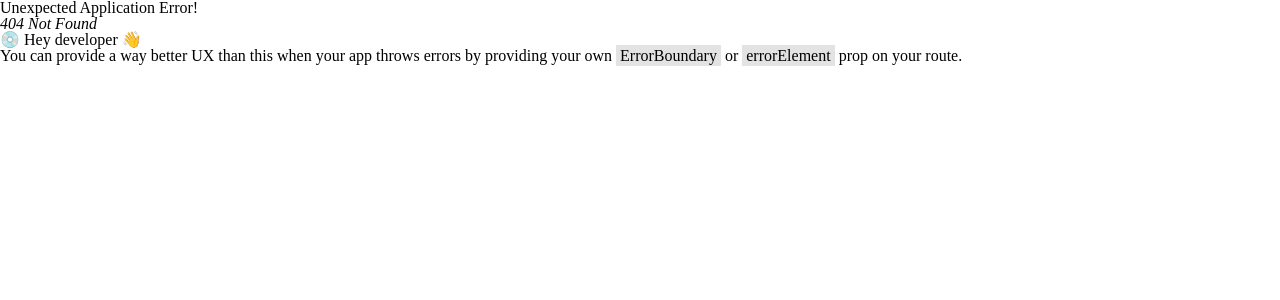
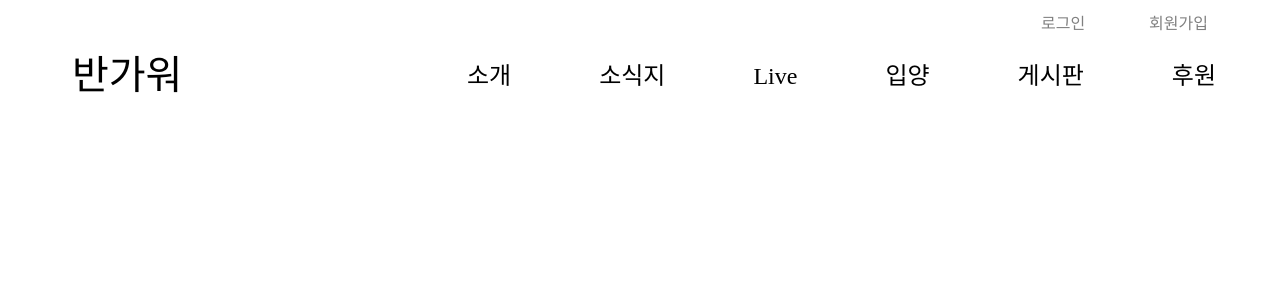
Before and after one commit to whdydrhks/SSAFY-COMMON-PROJECT, a React (Create React App) app in the folder Frontend/: page /findUserInfo in a window 1280 px wide. Before the commit this address had no page. Shown: the top 300 px of the page. Built offline with nearby package versions, Linux system fonts and the light colour scheme.

Commit message:
[FE] feat : Create findUserInfo.js and modify Router.js

```diff
--- a/Frontend/src/Router.js
+++ b/Frontend/src/Router.js
@@ -11,6 +11,7 @@ import Community from './views/Community/Community';
 import Donation from './views/Donation/Donation';
 import SignIn from './views/Account/SignIn';
 import SignUp from './views/Account/SignUp';
+import FindUserInfo from './views/Account/FindUserInfo';
 
 const router = createBrowserRouter([
   {
@@ -57,6 +58,10 @@ const router = createBrowserRouter([
     path: '/signUp',
     element: <SignUp />,
   },
+  {
+    path: '/findUserInfo',
+    element: <FindUserInfo />,
+  },
 ]);
 
 export default router;
--- /dev/null
+++ b/Frontend/src/views/Account/FindUserInfo.js
@@ -0,0 +1,14 @@
+import React from 'react';
+import Header from '../../components/common/Header';
+import Nav from '../../components/common/Nav';
+
+function FindUserInfo() {
+  return (
+    <>
+      <Header />
+      <Nav />
+    </>
+  );
+}
+
+export default FindUserInfo;
--- a/Frontend/src/views/Account/SignIn.js
+++ b/Frontend/src/views/Account/SignIn.js
@@ -4,13 +4,13 @@ import {
   Button,
   Checkbox,
   FormControlLabel,
-  Link,
   Grid,
   Typography,
   Avatar,
   Box,
   Container,
 } from '@mui/material';
+import { Link } from 'react-router-dom';
 import LockOutlinedIcon from '@mui/icons-material/LockOutlined';
 import styled from 'styled-components';
 import Header from '../../components/common/Header';
@@ -80,10 +80,10 @@ function SignIn() {
           </Button>
           <Grid container>
             <Grid item xs>
-              <Link href="d">비밀번호 찾기</Link>
+              <Link to="/findUserInfo">아이디 / 비밀번호 찾기</Link>
             </Grid>
             <Grid item>
-              <Link href="d">회원가입</Link>
+              <Link to="/signUp">회원가입</Link>
             </Grid>
           </Grid>
         </Box>
```
